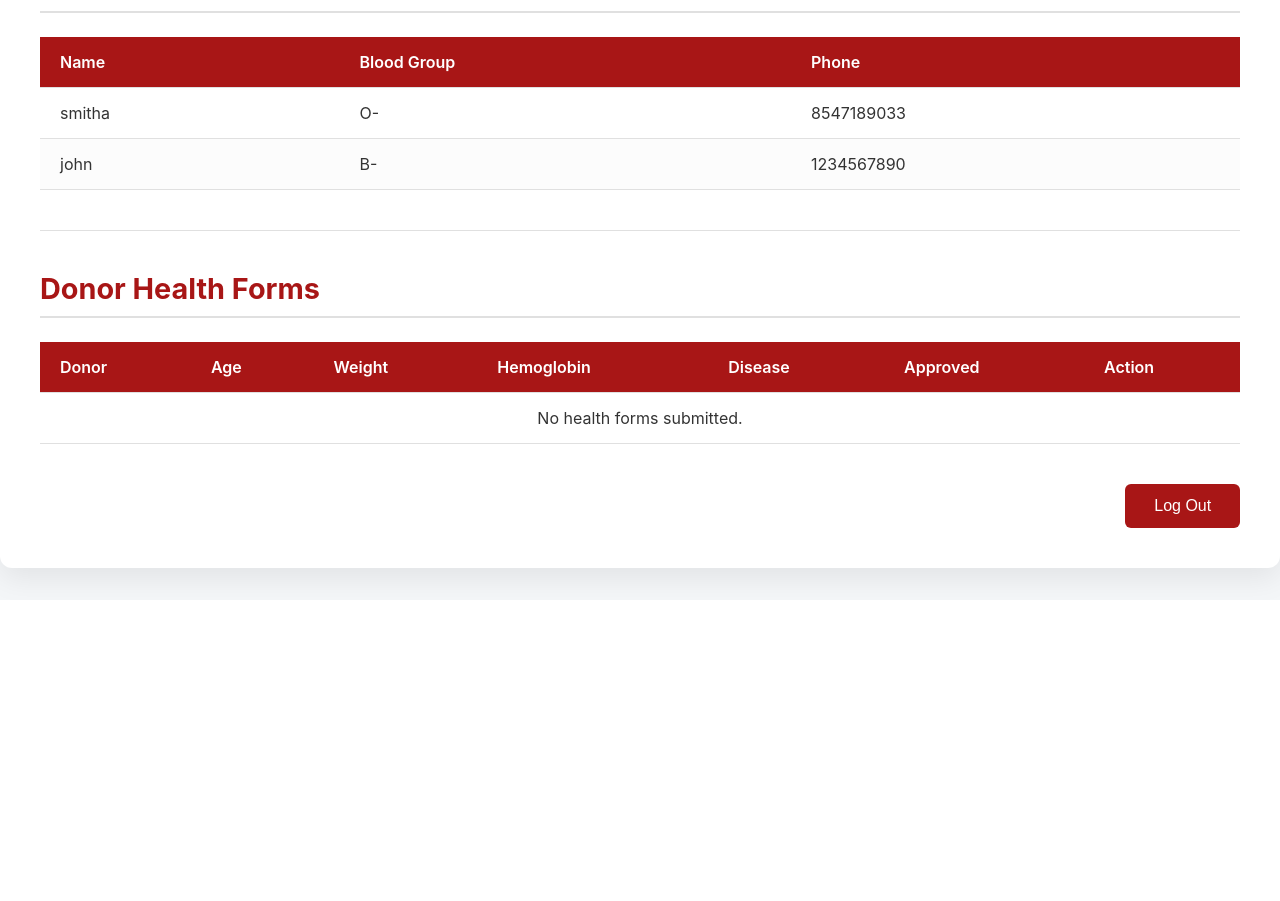
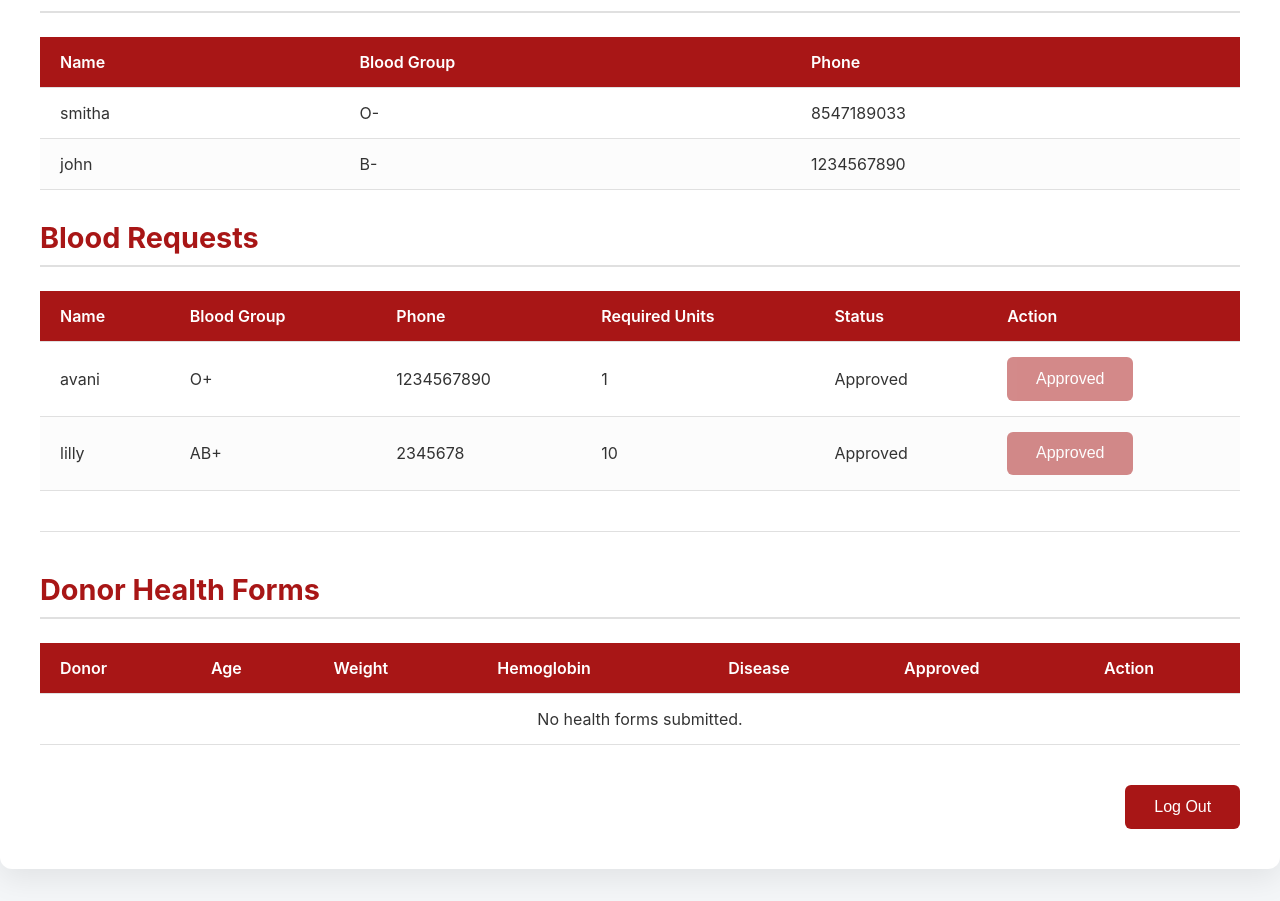
Before and after one commit to arathyrajeesh/blood-bank-management-django, a Django app: page /admin-dashboard/ in a window 1280 px wide. Shown: the part 1556-2457 px from the top of the page. Before the commit the page ends 2153 px from the top, so only its background shows below. Run offline with Django 5.2, Linux system fonts and the light colour scheme; a user stored in the database is signed in; data comes from the database, SQL or seed files in the repository; both versions use the stored data as it was after the commit; data that the repository does not hold is empty.

Commit message:
set the blood request form

```diff
--- a/bloodmanager/templates/admin/admin_dashboard.html
+++ b/bloodmanager/templates/admin/admin_dashboard.html
@@ -218,6 +218,43 @@ hr { border: 0; height: 1px; background: var(--border-light); margin: 40px 0; }
         </tbody>
     </table>
 
+    <h2>Blood Requests</h2>
+    <table>
+        <thead>
+            <tr>
+                <th>Name</th>
+                <th>Blood Group</th>
+                <th>Phone</th>
+                <th>Required Units</th>
+                <th>Status</th>
+                <th>Action</th>
+            </tr>
+        </thead>
+        <tbody>
+            {% for patient in patients %}
+            <tr>
+                <td>{{ patient.user.username }}</td>
+                <td>{{ patient.blood_group }}</td>
+                <td>{{ patient.phone }}</td>
+                <td>{{ patient.required_units }}</td>
+                <td>{% if patient.approved %}Approved{% else %}Pending{% endif %}</td>
+                <td>
+                    {% if not patient.approved %}
+                    <form method="POST" style="display:inline;">
+                        {% csrf_token %}
+                        <input type="hidden" name="patient_id" value="{{ patient.id }}">
+                        <button type="submit" name="approve_patient" style="padding:5px 10px; background:green; color:white; border:none; border-radius:5px;">Approve</button>
+                    </form>
+                    {% else %}
+                        <button disabled style="opacity:0.5;">Approved</button>
+                    {% endif %}
+                </td>
+            </tr>
+            {% empty %}
+            <tr><td colspan="6" style="text-align:center;">No patient records found.</td></tr>
+            {% endfor %}
+        </tbody>
+    </table>
 
     <hr>
     <h2>Donor Health Forms</h2>
--- a/bloodmanager/views.py
+++ b/bloodmanager/views.py
@@ -321,7 +321,8 @@ def is_admin(user):
 @user_passes_test(is_admin)
 def admin_dashboard(request):
     donors = Donor.objects.all()
-    patients = Patient.objects.all()
+    patients = Patient.objects.all().order_by('-approved', 'user__username')
+    requested_patients = Patient.objects.filter(approved=False)
     stock = BloodStock.objects.values('blood_group').annotate(total_units=Sum('units')).order_by('blood_group')
     health_forms = DonorHealthCheck.objects.all().order_by('-submitted_at')
 
@@ -365,6 +366,7 @@ def admin_dashboard(request):
 
     context = {
         'donors': donors,
+        'requested_patients': requested_patients,
         'patients': patients,
         'stock': stock,
         'total_donors': total_donors,
```
Also changed, not shown: bloodmanager/migrations/0012_bloodrequest.py (added), bloodmanager/models.py (line endings or trailing spaces), bloodmanager/templates/patient/patient_dashboard.html (line endings or trailing spaces), db.sqlite3.
